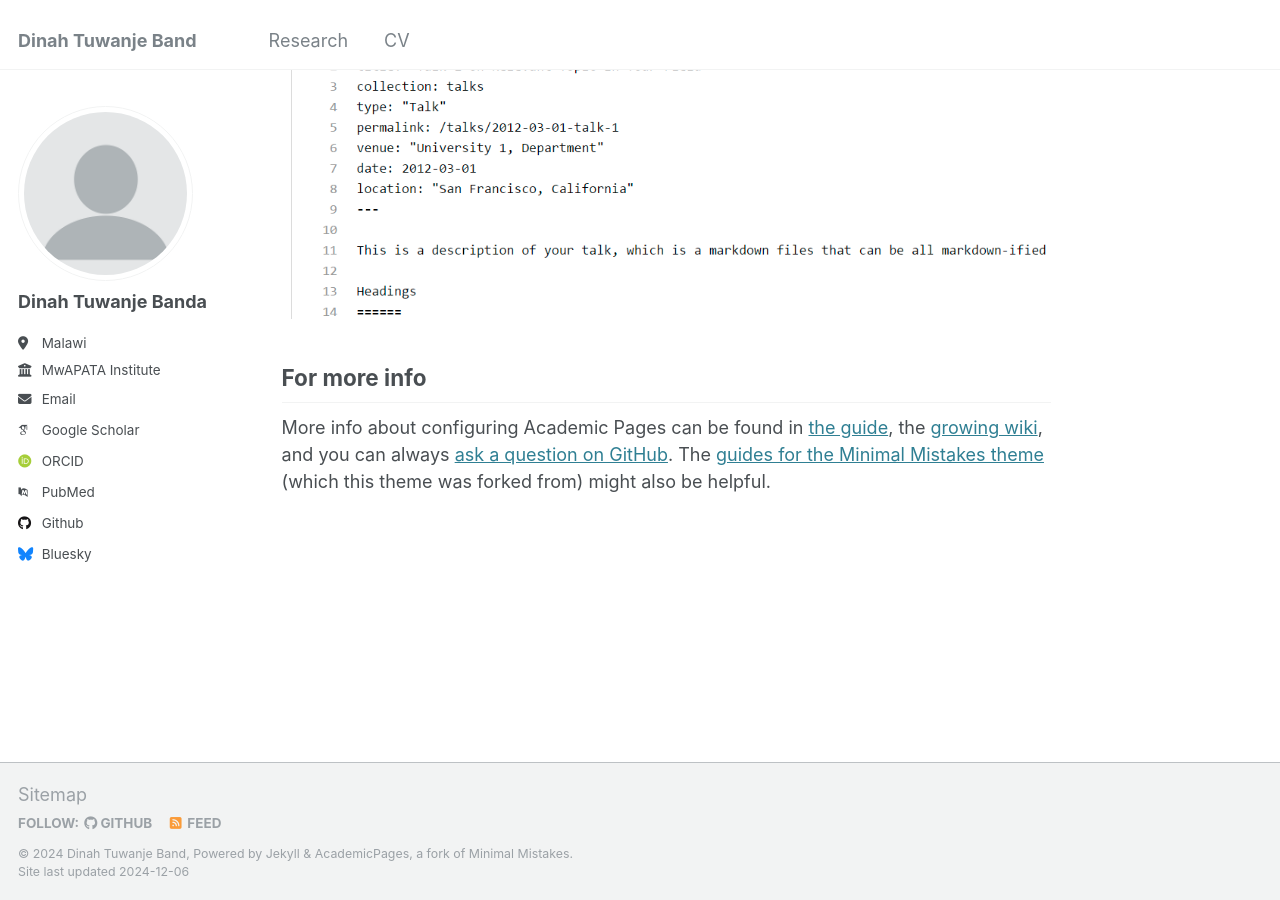
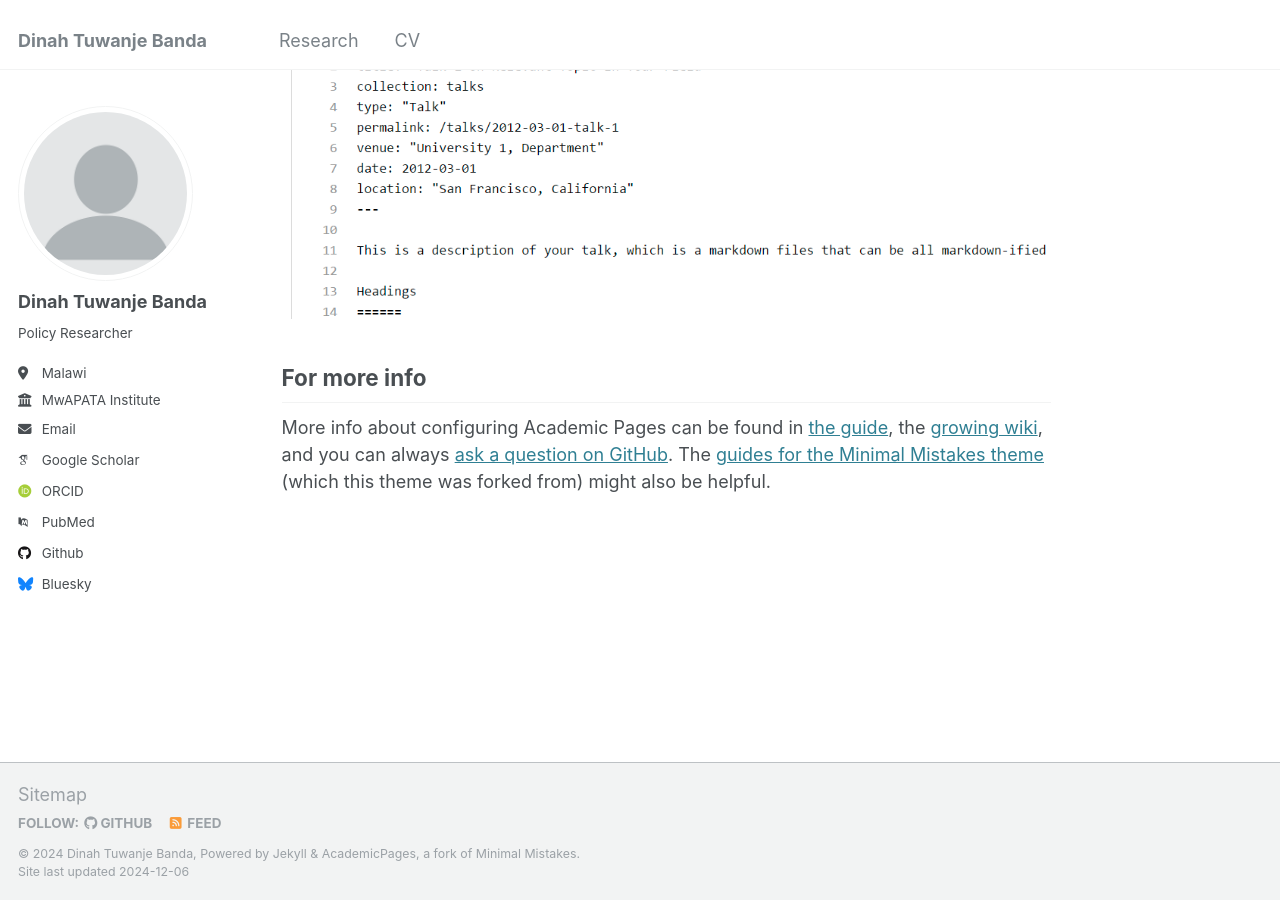
Before and after one commit to Dinah3/dinah3.github.io, a Jekyll site: the page built from _pages/about.md, in a window 1280 px wide and 900 px high, scrolled down 2638 px. Built offline with Jekyll 4.4.1, drawn with Linux system fonts in a browser that asks for light colours; some web fonts are replaced.

Commit message:
Update _config.yml

```diff
--- a/_config.yml
+++ b/_config.yml
@@ -8,7 +8,7 @@
 
 # Basic Site Settings
 locale                   : "en-US"
-title                    : "Dinah Tuwanje Band"
+title                    : "Dinah Tuwanje Banda"
 title_separator          : "-"
 name                     : &name ""
 description              : &description "Policy Researcher (Research Analyst)"
@@ -24,7 +24,7 @@ author:
   avatar           : "profile.png"
   name             : "Dinah Tuwanje Banda"
   pronouns         : # example: "she/her"
-  bio              : ""
+  bio              : "Policy Researcher"
   location         : "Malawi"
   employer         : "MwAPATA Institute"
   uri              : # URL
```
